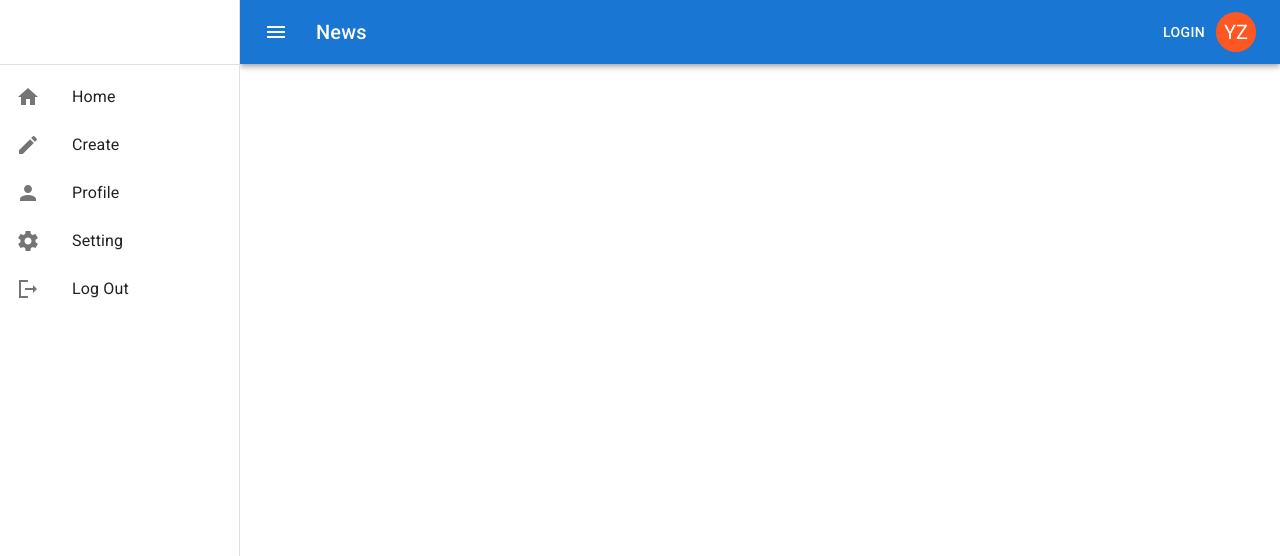
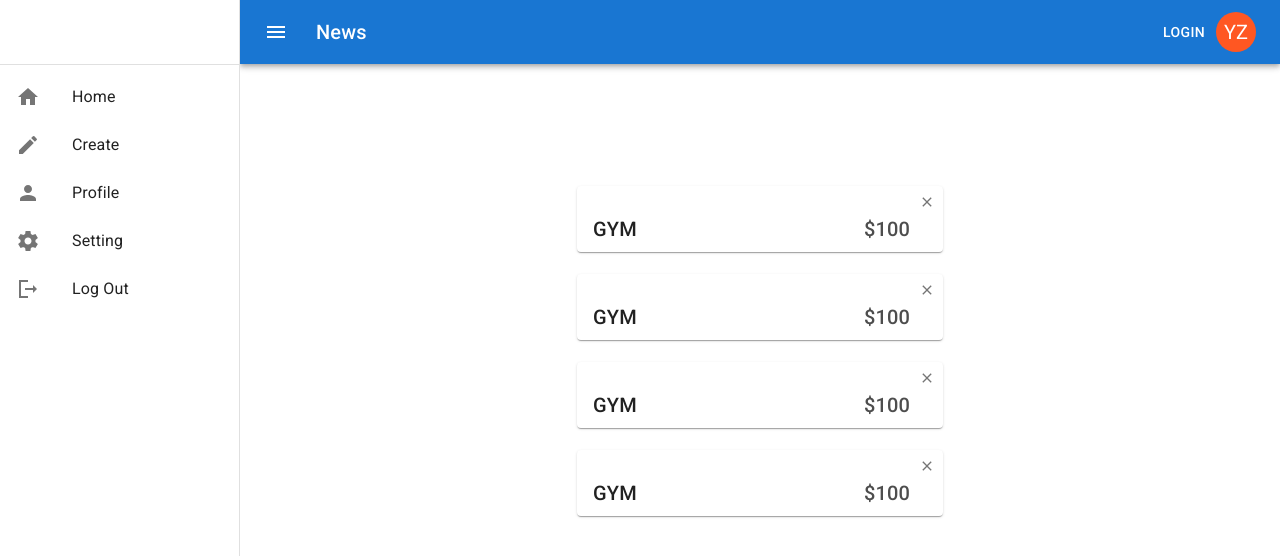
Before and after one commit to yznabuz/MUI-website-calculate-expences, a React (Create React App) app: page / in a window 1280 px wide. Shown: the top 556 px of the page. Built offline with nearby package versions, Linux system fonts and the light colour scheme.

Commit message:
add cards

```diff
--- a/src/Pages/Components/SideBar.jsx
+++ b/src/Pages/Components/SideBar.jsx
@@ -5,7 +5,6 @@ import Toolbar from "@mui/material/Toolbar";
 import List from "@mui/material/List";
 import Divider from "@mui/material/Divider";
 import {
-  Button,
   ListItem,
   ListItemButton,
   ListItemIcon,
@@ -16,6 +15,7 @@ import CreateIcon from "@mui/icons-material/Create";
 import PersonIcon from "@mui/icons-material/Person";
 import SettingsSharpIcon from "@mui/icons-material/SettingsSharp";
 import LogoutSharpIcon from "@mui/icons-material/LogoutSharp";
+import { Link } from "react-router-dom";
 
 const drawerWidth = 240;
 
@@ -36,8 +36,8 @@ export default function PermanentDrawerLeft() {
       >
         <Toolbar />
         <Divider />
-        <nav aria-label="main mailbox folders">
-          <List>
+        <List>
+          <Link className="navBtn" to="/">
             <ListItem disablePadding>
               <ListItemButton>
                 <ListItemIcon>
@@ -46,6 +46,8 @@ export default function PermanentDrawerLeft() {
                 <ListItemText primary="Home" />
               </ListItemButton>
             </ListItem>
+          </Link>
+          <Link className="navBtn" to="/create">
             <ListItem disablePadding>
               <ListItemButton>
                 <ListItemIcon>
@@ -54,6 +56,8 @@ export default function PermanentDrawerLeft() {
                 <ListItemText primary="Create" />
               </ListItemButton>
             </ListItem>
+          </Link>
+          <Link className="navBtn" to="/profile">
             <ListItem disablePadding>
               <ListItemButton>
                 <ListItemIcon>
@@ -62,6 +66,8 @@ export default function PermanentDrawerLeft() {
                 <ListItemText primary="Profile" />
               </ListItemButton>
             </ListItem>
+          </Link>
+          <Link className="navBtn" to="/setting">
             <ListItem disablePadding>
               <ListItemButton>
                 <ListItemIcon>
@@ -70,6 +76,8 @@ export default function PermanentDrawerLeft() {
                 <ListItemText primary="Setting" />
               </ListItemButton>
             </ListItem>
+          </Link>
+          <Link className="navBtn" to="/logout">
             <ListItem disablePadding>
               <ListItemButton>
                 <ListItemIcon>
@@ -78,8 +86,8 @@ export default function PermanentDrawerLeft() {
                 <ListItemText primary="Log Out" />
               </ListItemButton>
             </ListItem>
-          </List>
-        </nav>
+          </Link>
+        </List>
       </Drawer>
     </Box>
   );
--- a/src/Pages/Home/Home.jsx
+++ b/src/Pages/Home/Home.jsx
@@ -1,8 +1,97 @@
+import { Box, Paper, Typography, IconButton } from "@mui/material";
 import "./Home.css";
 import React from "react";
+import CloseIcon from "@mui/icons-material/Close";
 
 const Home = () => {
-  return <div></div>;
+  return (
+    <Box sx={{ mt: "100px" }}>
+      <Paper
+        sx={{
+          position: "relative",
+          width: "366px",
+          display: "flex",
+          justifyContent: "space-between",
+          mt: "22px",
+          pt: "27px",
+          pb: "7px",
+        }}
+      >
+        <Typography sx={{ ml: "16px" }} variant="h6">
+          GYM
+        </Typography>
+        <Typography sx={{ mr: "33px", opacity: "0.8" }} variant="h6">
+          $100
+        </Typography>
+        <IconButton sx={{ position: "absolute", top: "0", right: "0" }}>
+          <CloseIcon sx={{ fontSize: "16px" }} />
+        </IconButton>
+      </Paper>
+      <Paper
+        sx={{
+          position: "relative",
+          width: "366px",
+          display: "flex",
+          justifyContent: "space-between",
+          mt: "22px",
+          pt: "27px",
+          pb: "7px",
+        }}
+      >
+        <Typography sx={{ ml: "16px" }} variant="h6">
+          GYM
+        </Typography>
+        <Typography sx={{ mr: "33px", opacity: "0.8" }} variant="h6">
+          $100
+        </Typography>
+        <IconButton sx={{ position: "absolute", top: "0", right: "0" }}>
+          <CloseIcon sx={{ fontSize: "16px" }} />
+        </IconButton>
+      </Paper>
+      <Paper
+        sx={{
+          position: "relative",
+          width: "366px",
+          display: "flex",
+          justifyContent: "space-between",
+          mt: "22px",
+          pt: "27px",
+          pb: "7px",
+        }}
+      >
+        <Typography sx={{ ml: "16px" }} variant="h6">
+          GYM
+        </Typography>
+        <Typography sx={{ mr: "33px", opacity: "0.8" }} variant="h6">
+          $100
+        </Typography>
+        <IconButton sx={{ position: "absolute", top: "0", right: "0" }}>
+          <CloseIcon sx={{ fontSize: "16px" }} />
+        </IconButton>
+      </Paper>
+      <Paper
+        sx={{
+          position: "relative",
+          width: "366px",
+          display: "flex",
+          justifyContent: "space-between",
+          mt: "22px",
+          pt: "27px",
+          pb: "7px",
+        }}
+      >
+        <Typography sx={{ ml: "16px" }} variant="h6">
+          GYM
+        </Typography>
+        <Typography sx={{ mr: "33px", opacity: "0.8" }} variant="h6">
+          $100
+        </Typography>
+        <IconButton sx={{ position: "absolute", top: "0", right: "0" }}>
+          <CloseIcon sx={{ fontSize: "16px" }} />
+        </IconButton>
+      </Paper>
+    </Box>
+  );
 };
 
 export default Home;
--- a/src/Pages/Root.jsx
+++ b/src/Pages/Root.jsx
@@ -1,14 +1,16 @@
 import { Outlet } from "react-router-dom";
 import Header from "./Components/Header";
 import SideBar from "./Components/SideBar";
+import { Box } from "@mui/material";
 
 export default function Root() {
   return (
     <div>
       <Header />
       <SideBar />
-
-      <Outlet />
+      <Box sx={{ ml: "240px", display: "flex", justifyContent: "center" }}>
+        <Outlet />
+      </Box>
     </div>
   );
 }
--- a/src/index.css
+++ b/src/index.css
@@ -3,3 +3,7 @@
   margin: 0;
   box-sizing: border-box;
 }
+.navBtn {
+  color: inherit;
+  text-decoration: none;
+}
```
